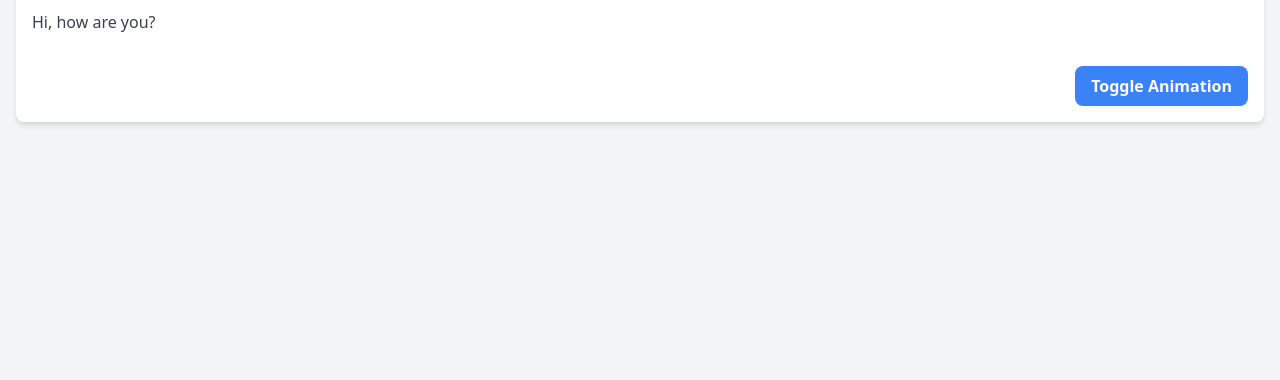
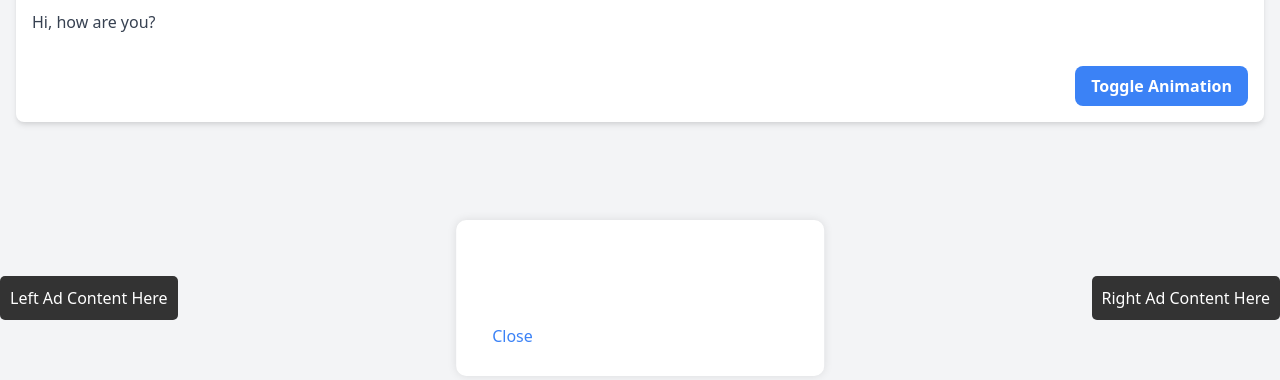
Before and after one commit to vjk7989/dimads, a plain HTML site: page index.html in a window 1280 px wide. Shown: the part 102-482 px from the top of the page. Drawn offline with nearby package versions, Linux system fonts and the light colour scheme.

Commit message:
Update index.html

```diff
--- a/index.html
+++ b/index.html
@@ -19,6 +19,39 @@
     .fade-enter,
     .fade-leave-to {
       opacity: 0;
+    }
+
+    .popup {
+      position: fixed;
+      top: 50%;
+      left: 50%;
+      transform: translate(-50%, -50%);
+      background-color: #fff;
+      padding: 20px;
+      border-radius: 10px;
+      box-shadow: 0 0 10px rgba(0, 0, 0, 0.1);
+      z-index: 9999;
+    }
+
+    /* Left and Right Ads */
+    .left-ad,
+    .right-ad {
+      position: fixed;
+      top: 50%;
+      transform: translateY(-50%);
+      background-color: #333;
+      color: #fff;
+      padding: 10px;
+      border-radius: 5px;
+      z-index: 9998;
+    }
+
+    .left-ad {
+      left: 0;
+    }
+
+    .right-ad {
+      right: 0;
     }
   </style>
 </head>
@@ -45,6 +78,35 @@
       </div>
     </div>
   </div>
+
+  <!-- Popup Ad for ThirdWeb Social -->
+  <div id="popupAd" class="popup hidden bg-blue-500 text-white">
+    <p class="text-lg font-semibold mb-2">Join ThirdWeb Social!</p>
+    <p>Discover a new way to connect with friends.</p>
+    <button @click="closePopup" class="mt-4 bg-white text-blue-500 px-4 py-2 rounded-lg hover:bg-blue-100">Close</button>
+  </div>
+
+  <!-- Left Ad -->
+  <div class="left-ad bg-yellow-500 text-white p-2">
+    <p>Left Ad Content Here</p>
+  </div>
+
+  <!-- Right Ad -->
+  <div class="right-ad bg-green-500 text-white p-2">
+    <p>Right Ad Content Here</p>
+  </div>
+
+  <script>
+    // Show popup ad after 3 seconds
+    setTimeout(() => {
+      document.getElementById('popupAd').classList.remove('hidden');
+    }, 3000);
+
+    // Close popup ad
+    function closePopup() {
+      document.getElementById('popupAd').classList.add('hidden');
+    }
+  </script>
 </body>
 
 </html>
```
